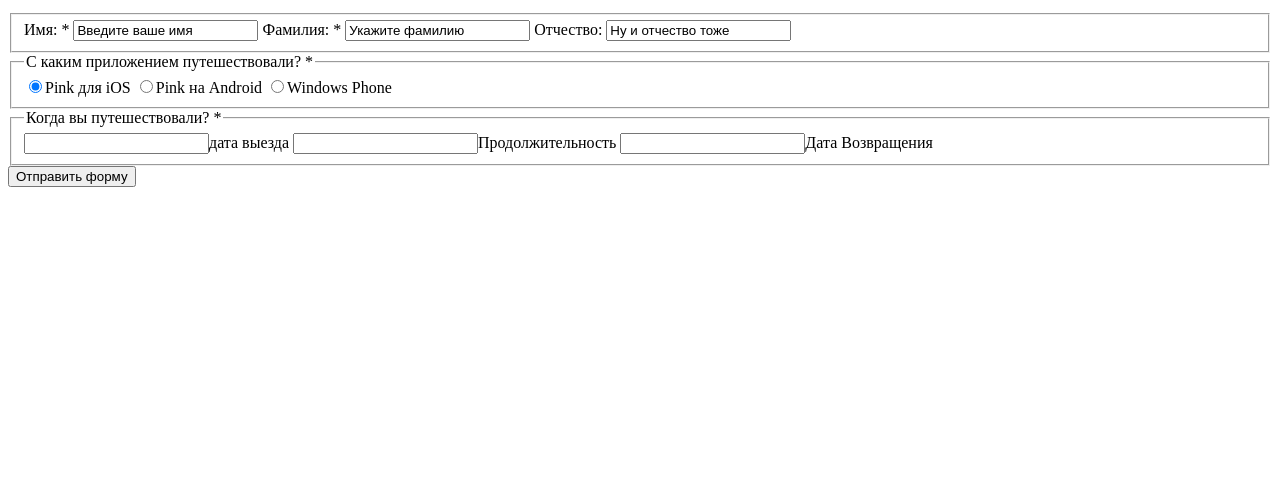
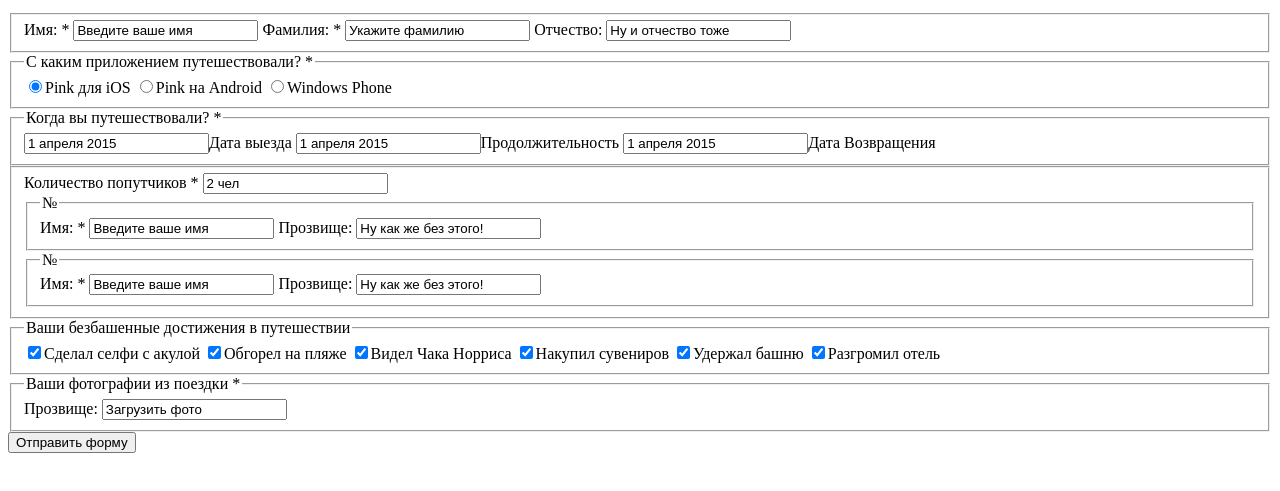
Before and after one commit to baranovRP/72412-pink, a website: page competition.html in a window 1280 px wide. Shown: the part 215-706 px from the top of the page. Drawn offline with Linux system fonts and the light colour scheme.

Commit message:
#workflow-task2 - competition page: main form(registration travelers); main form(registration achievments); main form(registration upload photo); replace single quotes with double;

```diff
--- a/competition.html
+++ b/competition.html
@@ -44,46 +44,96 @@
         <p>Поделитесь своей историей и получите шанс выиграть ценный приз — 1000 миль на вашу бонусную карту!
           Пожалуйста, заполните форму ниже:</p>
 
-        <form action='/echo' method='post' id='form-registration'>
-          <fieldset class='registration-name form'>
-            <label class='control text'>Имя: *
-              <input type='text' name='enter-first-name' id='text-first-name' value='Введите ваше имя'>
+        <form action="/echo" method="post" id="form-registration">
+          <fieldset class="registration-name form">
+            <label class="control text">Имя: *
+              <input type="text" name="enter-first-name" id="text-first-name" value="Введите ваше имя">
             </label>
-            <label class='control text'>Фамилия: *
-              <input type='text' name='enter-second-name' id='text-second-name' value='Укажите фамилию'>
+            <label class="control text">Фамилия: *
+              <input type="text" name="enter-second-name" id="text-second-name" value="Укажите фамилию">
             </label>
-            <label class='control text'>Отчество:
-              <input type='text' name='enter-patronymic-name' id='text-patronymic-name' value='Ну и отчество тоже'>
+            <label class="control text">Отчество:
+              <input type="text" name="enter-patronymic-name" id="text-patronymic-name" value="Ну и отчество тоже">
             </label>
           </fieldset>
-          <fieldset class='registration-apps form'>
-            <legend class='registration-apps-title'>С каким приложением путешествовали? *</legend>
-            <label class='control radio'>
-              <input type='radio' checked name='choose-apps' value='os-ios' id='radio-ios'>Pink для iOS
-              <span class='control-indicator'></span>
+          <fieldset class="registration-apps form">
+            <legend class="registration-apps-title">С каким приложением путешествовали? *</legend>
+            <label class="control radio">
+              <input type="radio" checked name="choose-apps" value="os-ios" id="radio-ios">Pink для iOS
+              <span class="control-indicator"></span>
             </label>
-            <label class='control radio'>
-              <input type='radio' name='choose-apps' value='os-android' id='radio-android'>Pink на Android
-              <span class='control-indicator'></span>
+            <label class="control radio">
+              <input type="radio" name="choose-apps" value="os-android" id="radio-android">Pink на Android
+              <span class="control-indicator"></span>
             </label>
-            <label class='control radio'>
-              <input type='radio' name='choose-apps' value='os-windows-phone' id='radio-windows-phone'>Windows Phone
-              <span class='control-indicator'></span>
+            <label class="control radio">
+              <input type="radio" name="choose-apps" value="os-windows-phone" id="radio-windows-phone">Windows Phone
+              <span class="control-indicator"></span>
             </label>
           </fieldset>
           <fieldset class="registration-travel">
             <legend class="registration-travel-title">Когда вы путешествовали? *</legend>
             <label class="control text">
-              <input type="text" name="enter-start-date" id="text-start-date">дата выезда
+              <input type="text" name="enter-start-date" id="text-start-date" value="1 апреля 2015">Дата выезда
             </label>
             <label class="control text">
-              <input type="text" name="enter-duration" id="text-duration">Продолжительность
+              <input type="text" name="enter-duration" id="text-duration" value="1 апреля 2015">Продолжительность
             </label>
             <label class="control text">
-              <input type="text" name="enter-end-date" id="text-end-date">Дата Возвращения
+              <input type="text" name="enter-end-date" id="text-end-date" value="1 апреля 2015">Дата Возвращения
             </label>
           </fieldset>
-          <input class='btn' type='submit' value='Отправить форму'>
+          <fieldset class="registration-travelers">
+            <label class="control text">Количество попутчиков *
+              <input type="text" name="enter-quantity-travelers" id="text-quantity" value="2 чел">
+            </label>
+            <fieldset class="traveler traveler-1">
+              <legend class="traveler-title">№</legend>
+              <label class="control text">Имя: *
+                <input type="text" name="enter-name" id="text-name-1" value="Введите ваше имя">
+              </label>
+              <label class="control text">Прозвище:
+                <input type="text" name="enter-nickname" id="text-nickname-1" value="Ну как же без этого!">
+              </label>
+            </fieldset>
+            <fieldset class="traveler traveler-2">
+              <legend class="traveler-title">№</legend>
+              <label class="control text">Имя: *
+                <input type="text" name="enter-name" id="text-name-2" value="Введите ваше имя">
+              </label>
+              <label class="control text">Прозвище:
+                <input type="text" name="enter-nickname" id="text-nickname-2" value="Ну как же без этого!">
+              </label>
+            </fieldset>
+          </fieldset>
+          <fieldset class="registration-achievements">
+            <legend class="registration-achievements-title">Ваши безбашенные достижения в путешествии</legend>
+            <label class="control checkbox">
+              <input type="checkbox" checked name="tick-selfi" id="checkbox-achievement-01">Сделал селфи с акулой
+            </label>
+            <label class="control checkbox">
+              <input type="checkbox" checked name="tick-burn-on-beach" id="checkbox-achievement-02">Обгорел на пляже
+            </label>
+            <label class="control checkbox">
+              <input type="checkbox" checked name="tick-saw-chuck" id="checkbox-achievement-03">Видел Чака Норриса
+            </label>
+            <label class="control checkbox">
+              <input type="checkbox" checked name="tick-souvenirs" id="checkbox-achievement-04">Накупил сувениров
+            </label>
+            <label class="control checkbox">
+              <input type="checkbox" checked name="tick-keep-tower" id="checkbox-achievement-05">Удержал башню
+            </label>
+            <label class="control checkbox">
+              <input type="checkbox" checked name="tick-destroy-hotel" id="checkbox-achievement-06">Разгромил отель
+            </label>
+          </fieldset>
+          <fieldset class="registration-photos">
+            <legend class="registration-photos-title">Ваши фотографии из поездки *</legend>
+            <label class="control text">Прозвище:
+              <input type="text" name="enter-path-to-photo" id="text-path-to-photo" value="Загрузить фото">
+            </label>
+          </fieldset>
+          <input class="btn" type="submit" value="Отправить форму">
         </form>
       </div>
     </div>
```
